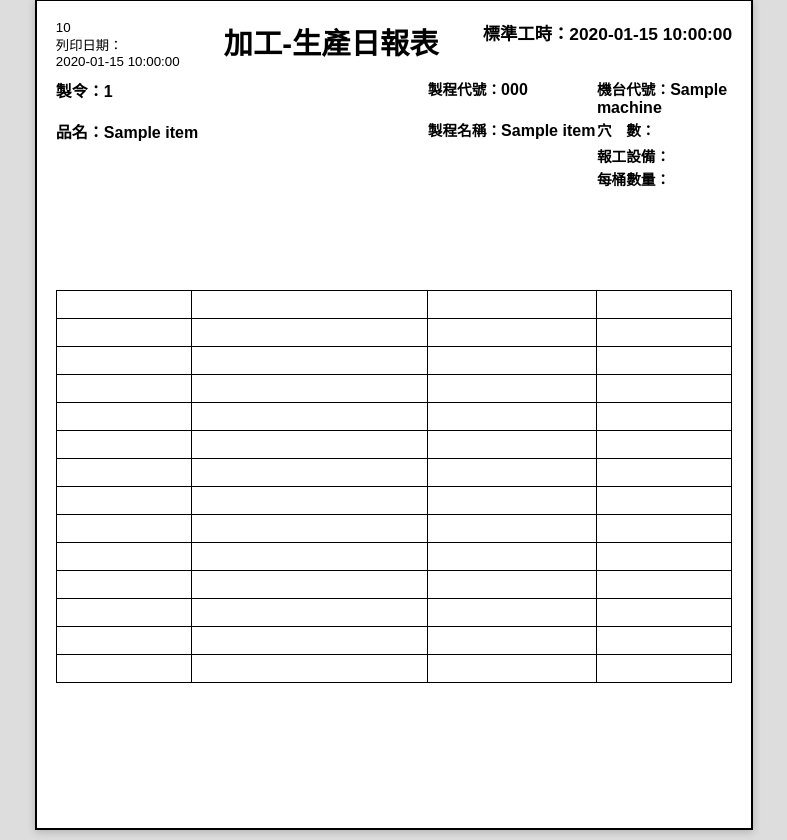
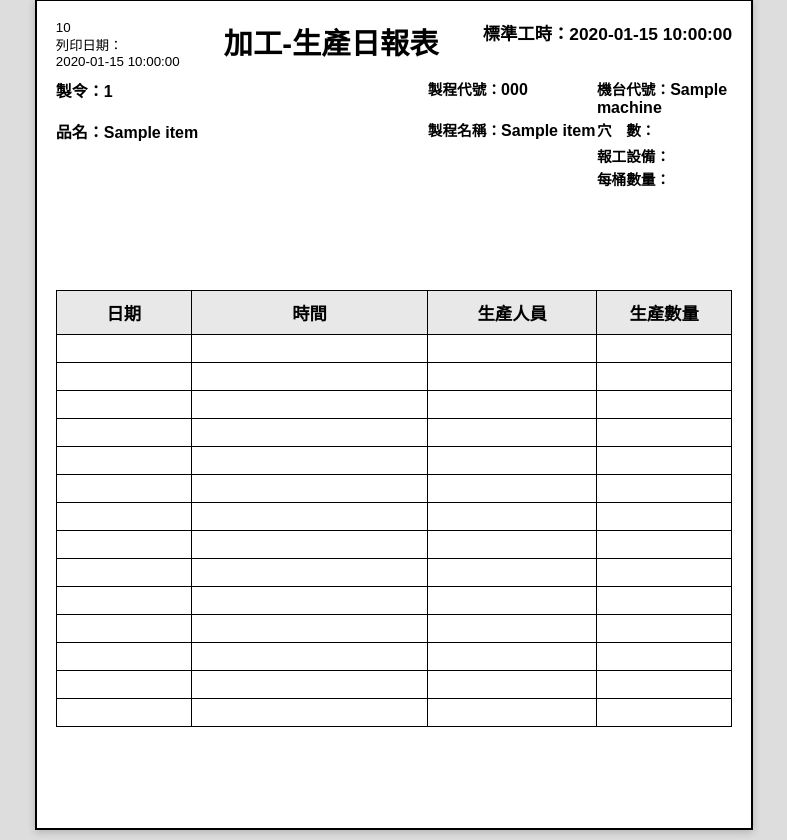
Before and after one commit to jie522/060520-PDS-, a Flask app: template templates/print_report.html in a window 1280 px wide. Shown: the part 81-921 px from the top of the page, without its empty margins (246-1033 px from the left). Run offline with Flask 3, Linux system fonts and the light colour scheme; the template is opened without the code that fills it: most values are stand-ins (such as "Sample title", 1, 10 or a date in 2020); lists and menus that the app fills with data are empty; some libraries are stand-ins or nearby versions.

Commit message:
還原表格標題：保留日期/時間/生產人員/生產數量欄位標題

```diff
--- a/dist_embed/製令查詢/_app/templates/print_report.html
+++ b/dist_embed/製令查詢/_app/templates/print_report.html
@@ -241,8 +241,16 @@
             <svg class="barcode-{{ loop.index }}"></svg>
         </div>
 
-        <!-- 4欄空白記錄表（無標題，供手寫） -->
+        <!-- 記錄表格 -->
         <table class="data-table" style="margin-top: 8px;">
+            <thead>
+                <tr>
+                    <th class="col-date">日期</th>
+                    <th class="col-time">時間</th>
+                    <th class="col-worker">生產人員</th>
+                    <th class="col-qty">生產數量</th>
+                </tr>
+            </thead>
             <tbody>
                 {% for row in range(14) %}
                 <tr>
```
Also changed, not shown: templates/print_report.html (+9 -1 lines).
